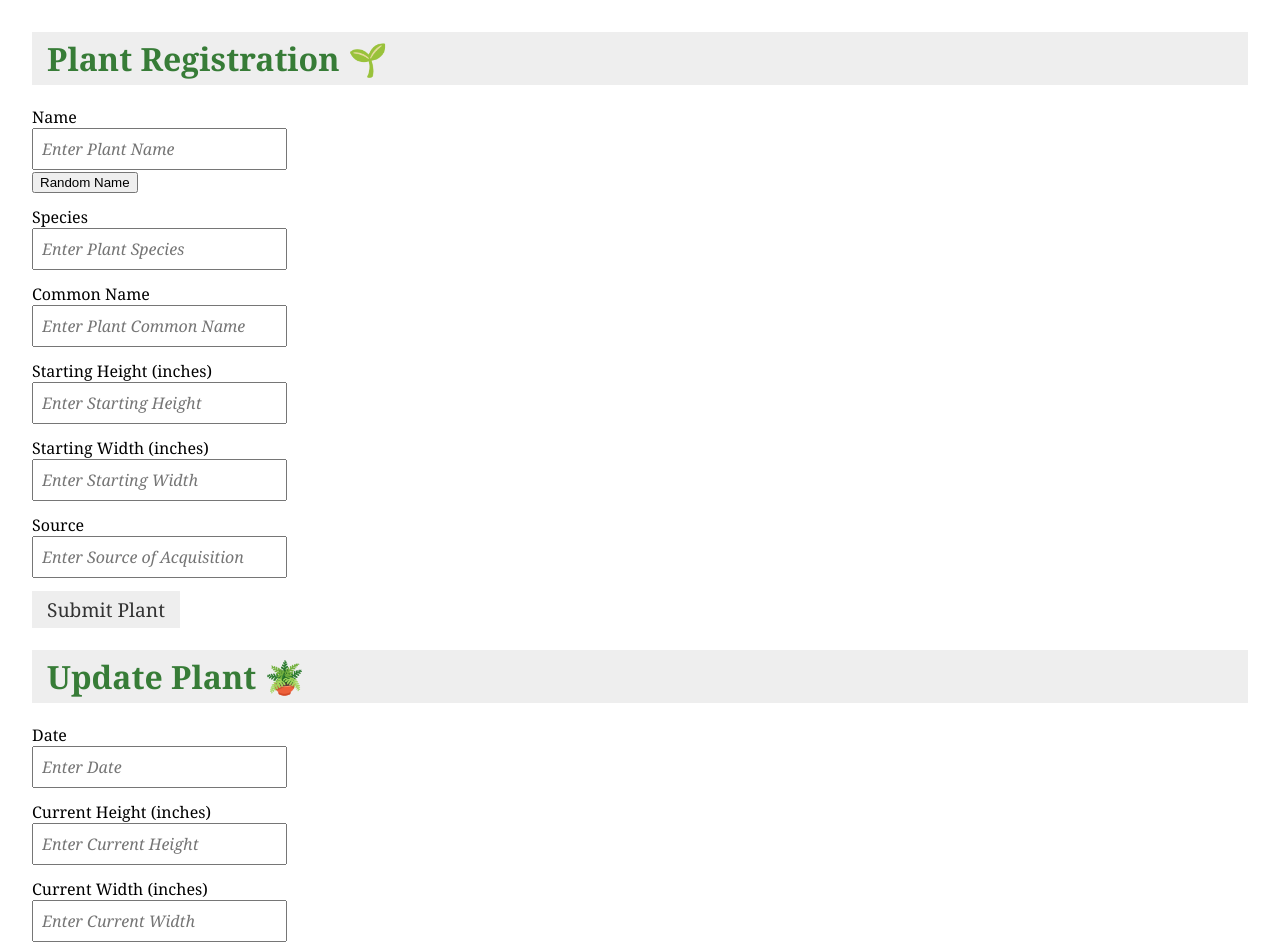
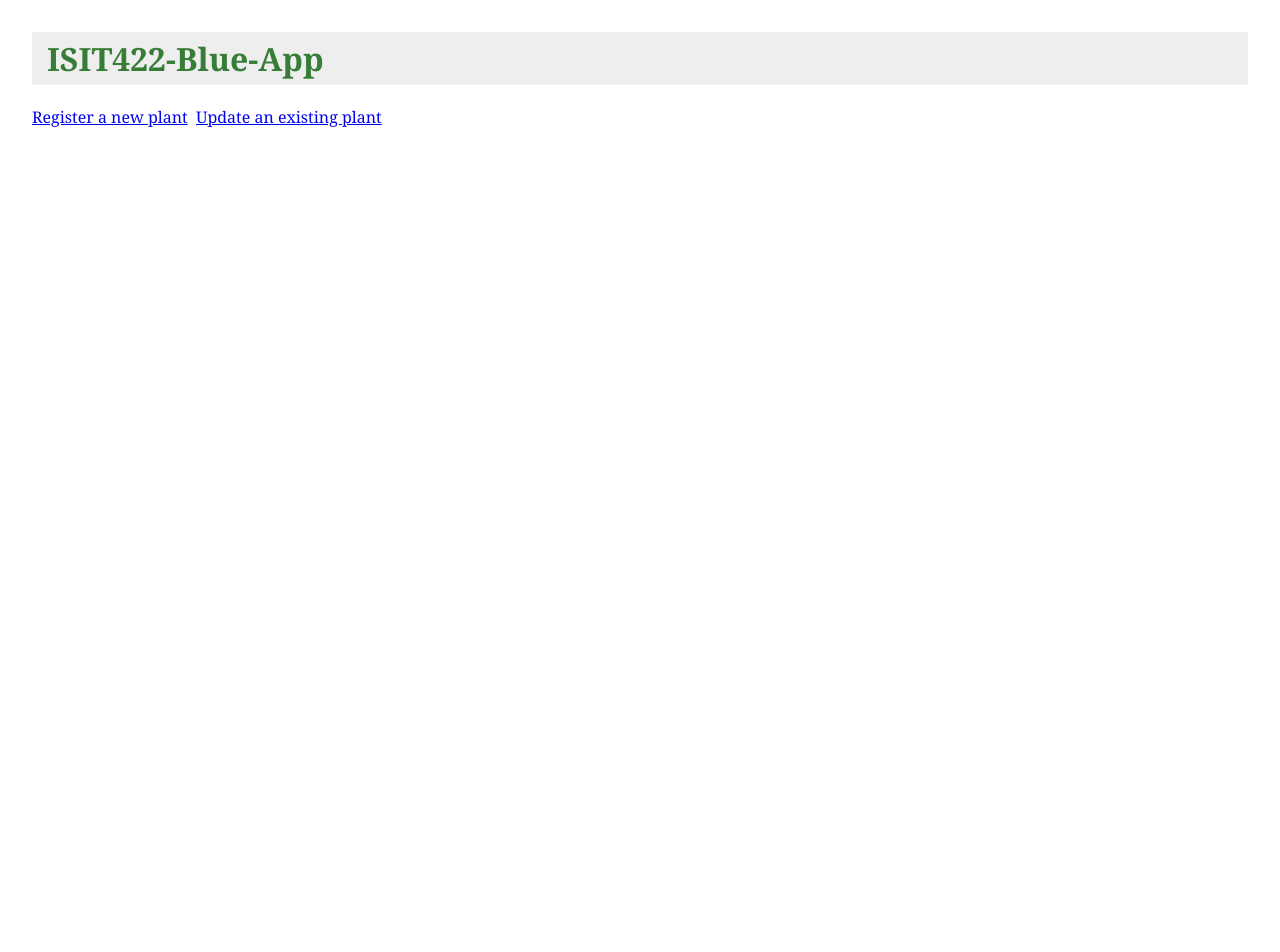
Before and after one commit to Yasiregal9/ISIT422-Blue-App, an Angular app: page / in a window 1280 px wide. Shown: the top 952 px of the page. After the commit the page ends 800 px from the top, so only its background shows below. Built offline with nearby package versions, Linux system fonts and the light colour scheme.

Commit message:
Adds routing to plant registration and update forms

```diff
--- a/src/app/app-routing.module.ts
+++ b/src/app/app-routing.module.ts
@@ -1,8 +1,12 @@
 import { NgModule } from '@angular/core';
-import { Routes, RouterModule } from '@angular/router';
+import { RouterModule, Routes } from '@angular/router';
+import { PlantregformComponent } from './plantregform/plantregform.component';
+import { PlantupdateformComponent } from './plantupdateform/plantupdateform.component';
 
-
-const routes: Routes = [];
+const routes: Routes = [
+  { path: 'plantregister', component: PlantregformComponent },
+  { path: 'plantupdate', component: PlantupdateformComponent }
+];
 
 @NgModule({
   imports: [RouterModule.forRoot(routes)],
--- a/src/app/app.component.html
+++ b/src/app/app.component.html
@@ -1,2 +1,6 @@
-<app-plantregform></app-plantregform>
-<app-plantupdateform></app-plantupdateform>
+<h1>{{title}}</h1>
+<nav>
+    <a routerLink="/plantregister">Register a new plant</a>&nbsp;
+    <a routerLink="/plantupdate">Update an existing plant</a>
+</nav>
+<router-outlet></router-outlet>
```
